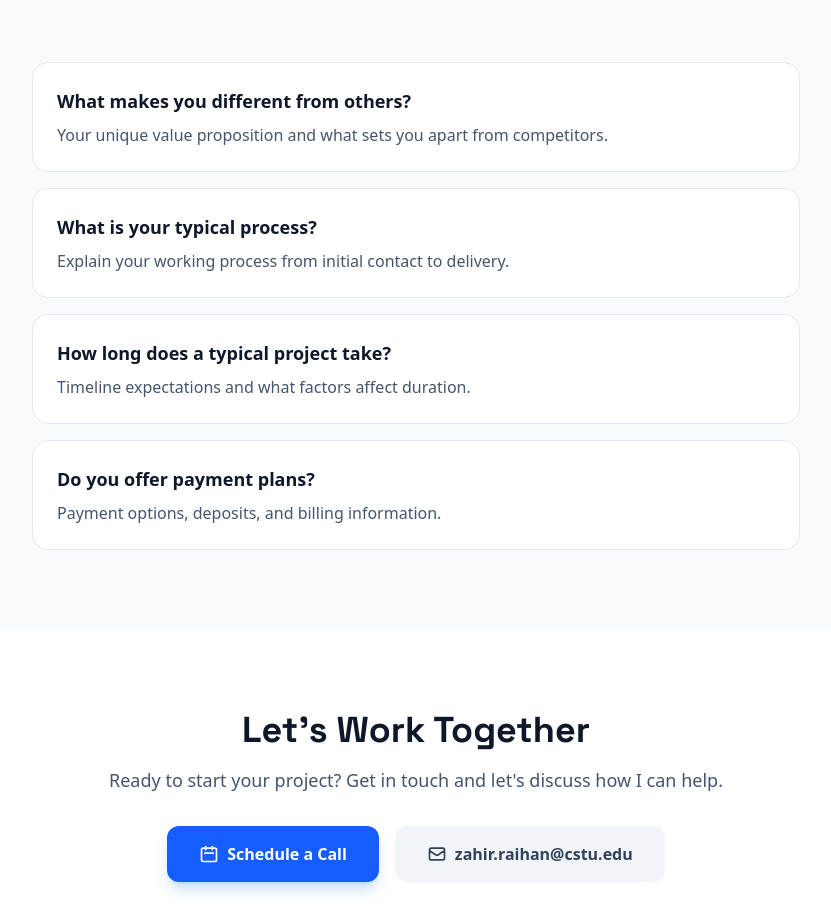
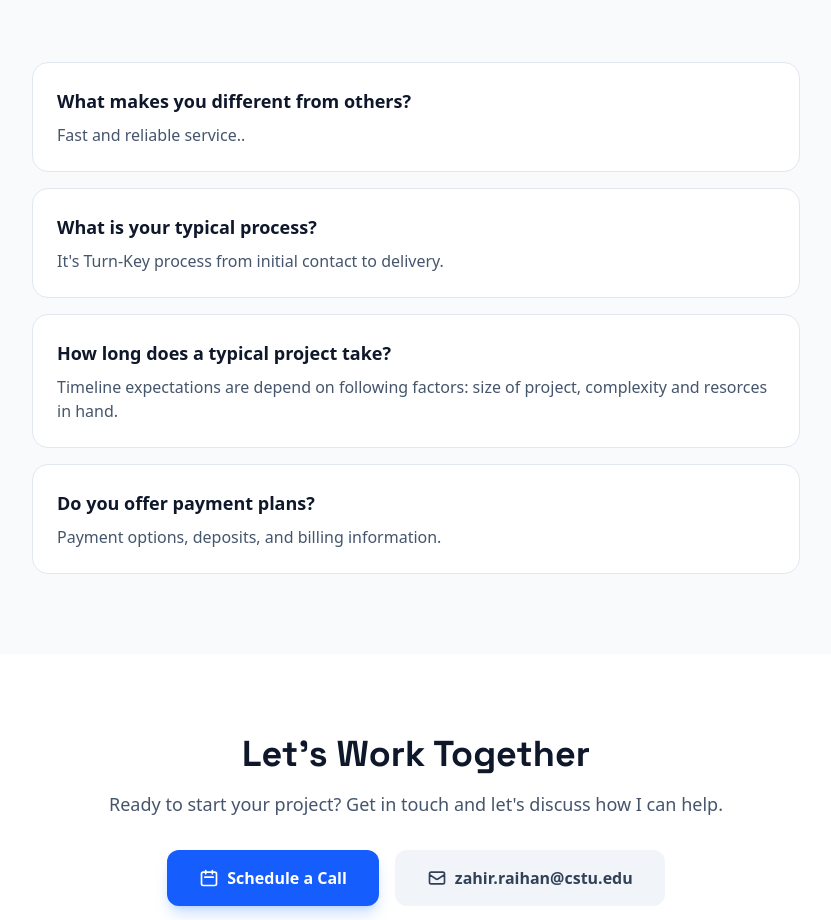
Before and after one commit to zraihan-CSTU/ZR-landing-page, a Next.js app: page / in a window 1280 px wide. Shown: the part 2940-3860 px from the top of the page, without its empty margins (224-1055 px from the left). Built offline with nearby package versions, Linux system fonts and the light colour scheme.

Commit message:
modified FAQ questions  in app folder

```diff
--- a/app/page.tsx
+++ b/app/page.tsx
@@ -404,7 +404,7 @@ export default function Home() {
                   What makes you different from others?
                 </h3>
                 <p className="text-slate-600 dark:text-slate-400">
-                  Your unique value proposition and what sets you apart from competitors.
+                  Fast and reliable service..
                 </p>
               </div>
 
@@ -413,7 +413,7 @@ export default function Home() {
                   What is your typical process?
                 </h3>
                 <p className="text-slate-600 dark:text-slate-400">
-                  Explain your working process from initial contact to delivery.
+                  It's Turn-Key process from initial contact to delivery.
                 </p>
               </div>
 
@@ -422,7 +422,7 @@ export default function Home() {
                   How long does a typical project take?
                 </h3>
                 <p className="text-slate-600 dark:text-slate-400">
-                  Timeline expectations and what factors affect duration.
+                  Timeline expectations are depend on following factors: size of project, complexity and resorces in hand.
                 </p>
               </div>
 
@@ -459,7 +459,7 @@ export default function Home() {
             {/* Contact options */}
             <div className="flex flex-col sm:flex-row gap-4 justify-center mb-12">
               <a
-                href="https://calendly.com/yourusername"
+                href="https://calendly.com/zahir.raihan@cstu.edu"
                 target="_blank"
                 rel="noopener noreferrer"
                 className="inline-flex items-center justify-center px-8 py-4 text-base font-semibold text-white bg-blue-600 hover:bg-blue-700 rounded-xl transition-all shadow-lg shadow-blue-500/25"
```
